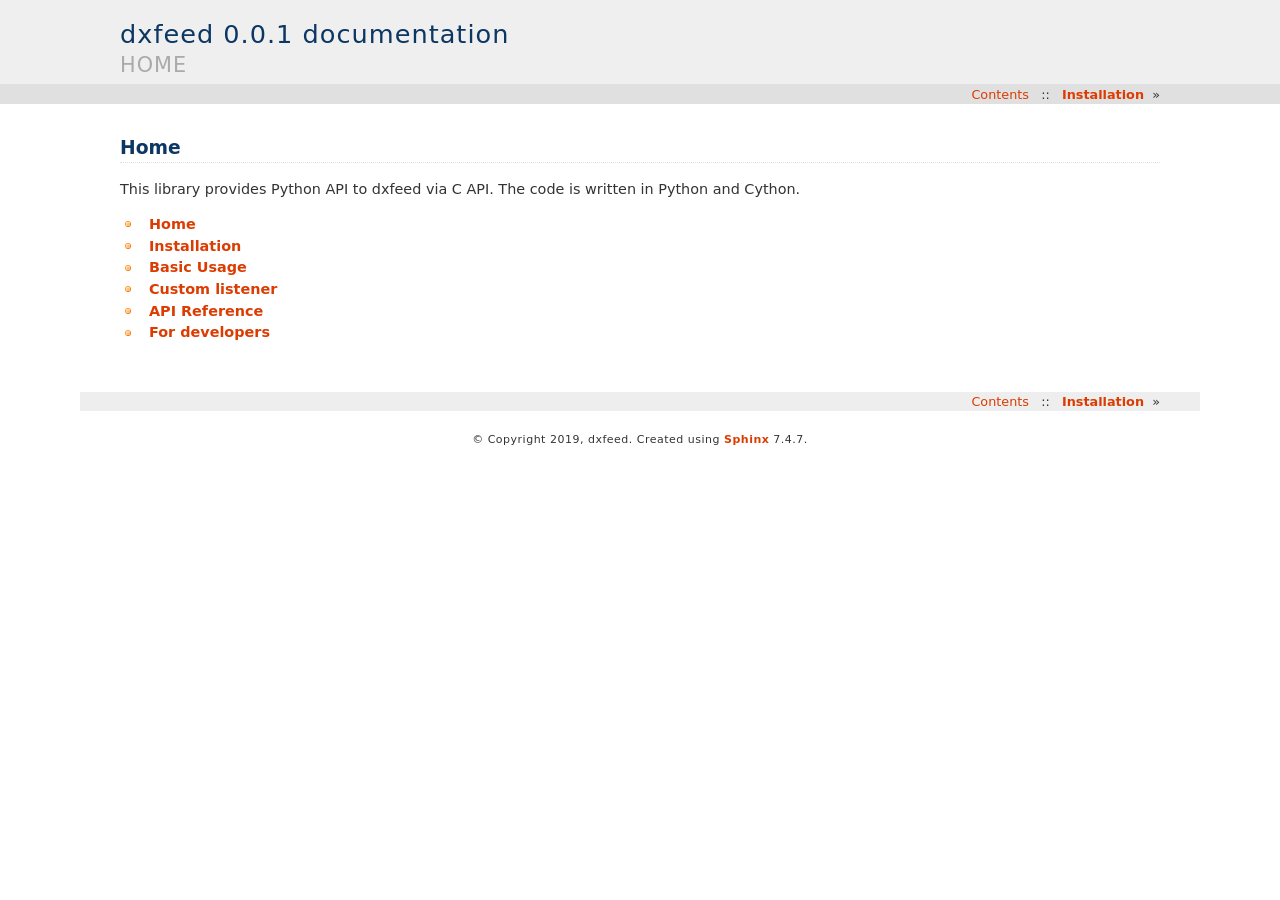
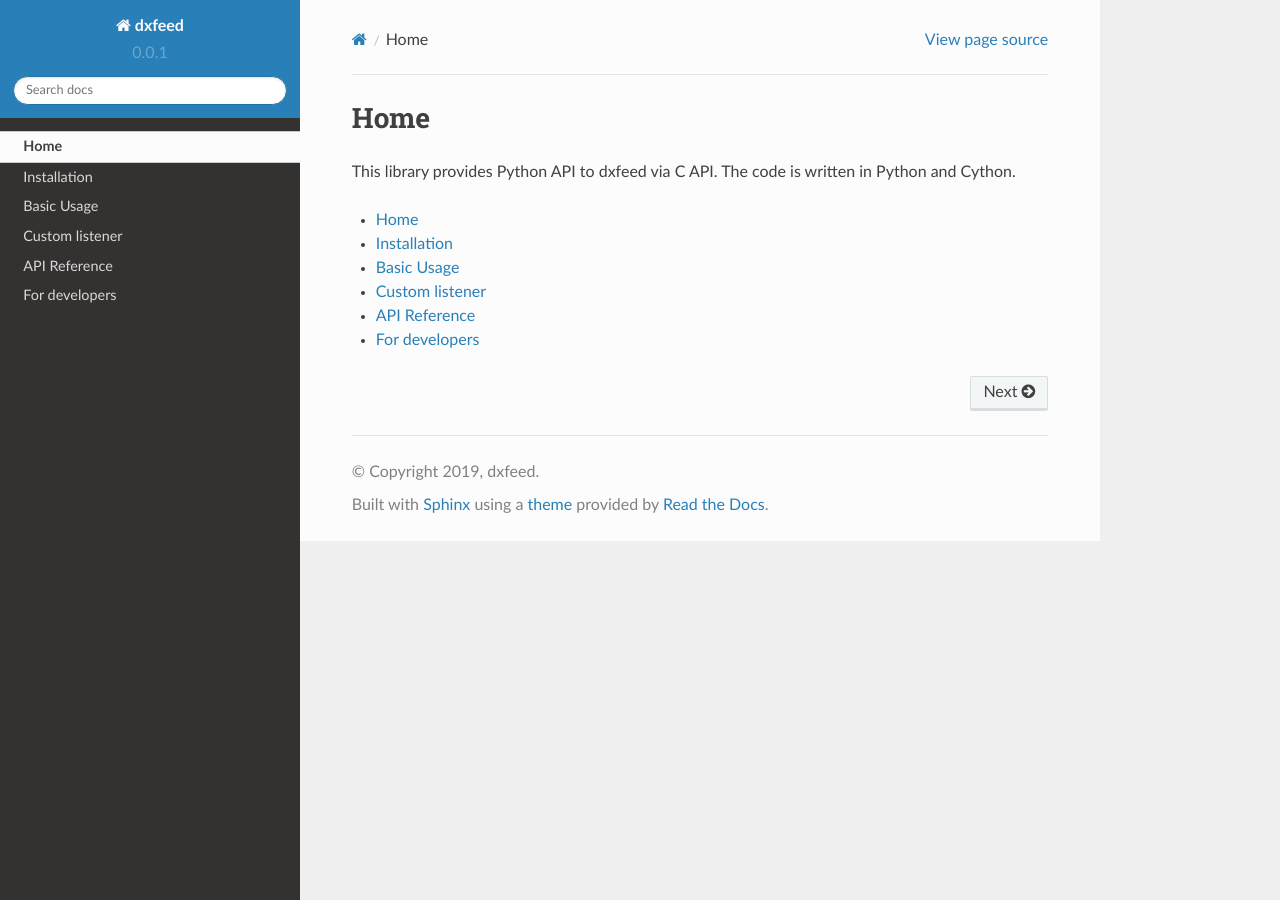
Before and after one commit to dxFeed/dxfeed-python-api, a Sphinx documentation site: the page built from docs/index.rst, in a window 1280 px wide. Built offline with Sphinx 7.4.7 and the Read the Docs theme 2.0.0, drawn with Linux system fonts in a browser that asks for light colours.

Commit message:
[EN-1215] rtd theme

```diff
--- a/docs/conf.py
+++ b/docs/conf.py
@@ -3,6 +3,7 @@
 import sys
 import toml
 from pathlib import Path
+import sphinx_rtd_theme
 
 
 pyproject = toml.load(Path(__file__).parents[1].joinpath('pyproject.toml'))
@@ -74,7 +75,7 @@ pygments_style = None
 # The theme to use for HTML and HTML Help pages.  See the documentation for
 # a list of builtin themes.
 #
-html_theme = 'haiku'  # 'sphinx_rtd_theme'
+html_theme = 'sphinx_rtd_theme'
 
 # Theme options are theme-specific and customize the look and feel of a theme
 # further.  For a list of options available for each theme, see the
--- a/pyproject.toml
+++ b/pyproject.toml
@@ -27,6 +27,7 @@ taskipy = "^1.1.3"
 pytest = "^5.3.5"
 sphinx = "^2.4.4"
 toml = "^0.10.0"
+sphinx_rtd_theme = "^0.4.3"
 
 
 [tool.taskipy.tasks]
```
